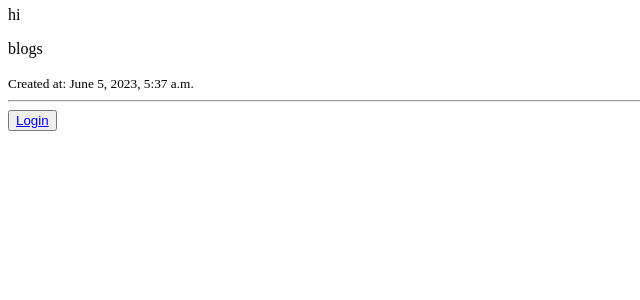
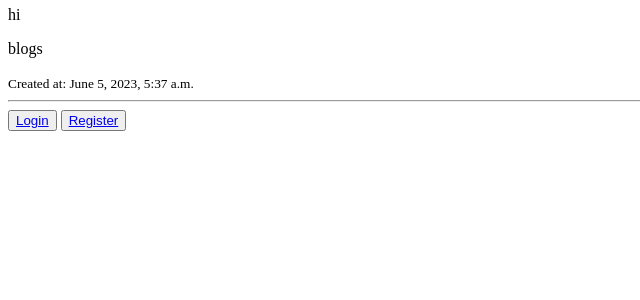
Before and after one commit to moringspeaker/mysite, a Django app: template backend/mysite/homepage/templates/index.html in a window 1280 px wide. Shown: the part 121-421 px from the top of the page, without its empty margins (0-640 px from the left). Run offline with Django 4.2, Linux system fonts and the light colour scheme; the template is opened without the code that fills it: values that come from a table or form of the project are taken from there, others are empty; data comes from the database, SQL or seed files in the repository; parts of the project's set-up code (start-up, migrations or seed data) failed here and were passed over.

Commit message:
add register

```diff
--- a/backend/mysite/homepage/templates/index.html
+++ b/backend/mysite/homepage/templates/index.html
@@ -21,6 +21,9 @@
         <button>
             <a href="{% url 'login' %}">Login</a>
         </button>
+        <button>
+            <a href="{% url 'register' %}">Register</a>
+        </button>
     </div>
 {% endblock %}
 </body>
--- a/backend/mysite/homepage/urls.py
+++ b/backend/mysite/homepage/urls.py
@@ -5,4 +5,5 @@ from . import views
 urlpatterns = [
     path("", views.index_view, name="homepage"),
     path('login/', login_view, name='login'),
+    path('register/', views.register, name='register'),
 ]
```
